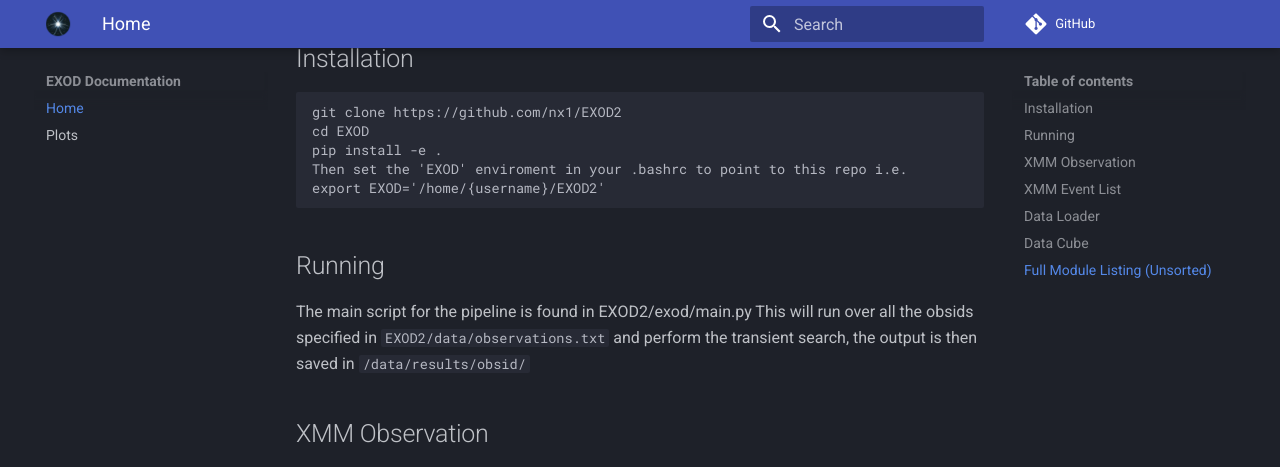
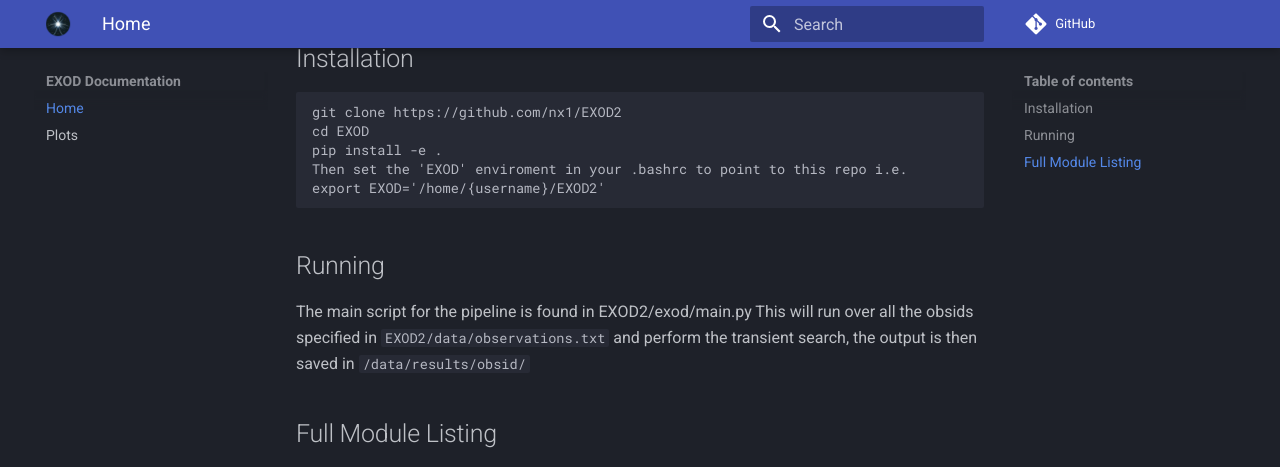
Before and after one commit to nx1/EXOD2, an MkDocs documentation site: the page built from docs/index.md, in a window 1280 px wide and 1400 px high, scrolled down 412 px. Shown: the top 467 px of the window. Built offline with MkDocs 1.6.1 and Material for MkDocs 9.7.7, drawn with Linux system fonts in a browser that asks for light colours; comment, search, counter and statistics services are not loaded; some of the changed text lies outside the part shown; grey boxes are pictures that could not be loaded.

Commit message:
updated docs indexpage

```diff
--- a/docs/index.md
+++ b/docs/index.md
@@ -26,14 +26,5 @@
 and perform the transient search, the output is then saved in
 `/data/results/obsid/`
 
-## XMM Observation
-::: exod.xmm.observation
-## XMM Event List
-::: exod.xmm.event_list
-## Data Loader
-::: exod.pre_processing.data_loader
-## Data Cube
-::: exod.processing.data_cube
-
-## Full Module Listing (Unsorted)
+## Full Module Listing
 ::: exod
```
